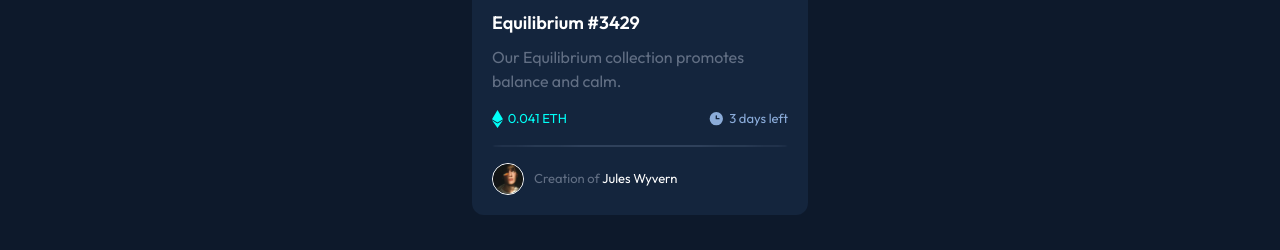
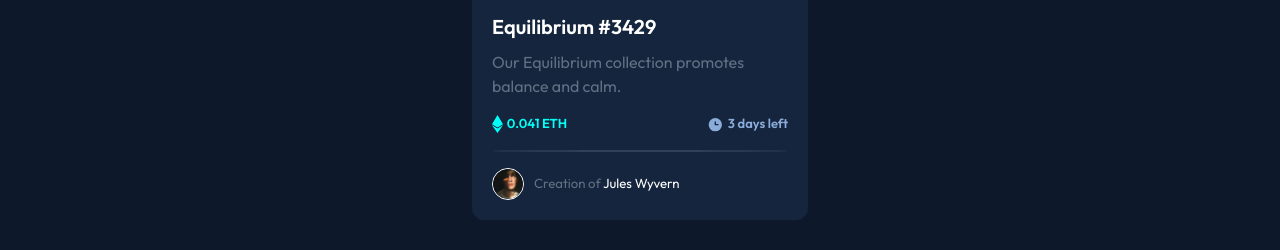
Before and after one commit to Mazz100/NFT-Preview-Card, a plain HTML site: page index.html in a window 1280 px wide. Shown: the part 431-681 px from the top of the page. Drawn offline with Linux system fonts and the light colour scheme.

Commit message:
Style Update

```diff
--- a/Styles/style.scss
+++ b/Styles/style.scss
@@ -82,6 +82,7 @@ body {
     @include Flex(row);
     justify-content: space-between;
     font-size: 0.8125rem;
+    font-weight: 700;
 
     .value {
         color: $etherium-active-color ;
@@ -101,7 +102,7 @@ body {
 .author {
     @include Flex(row);
     justify-content: start;
-    font-size: 0.8125rem;
+    font-size: 0.825rem;
 
     img {
         border-radius: 50%;
@@ -127,8 +128,8 @@ body {
 }
 
 .main-heading {
-    font-size: 1.125rem;
-    margin: 16px 0 12px 0;
+    font-size: 1.25rem;
+    margin: 24px 0 12px 0;
 }
 
 .description {
```
Also changed, not shown: Styles/style.css, 1 other file.
